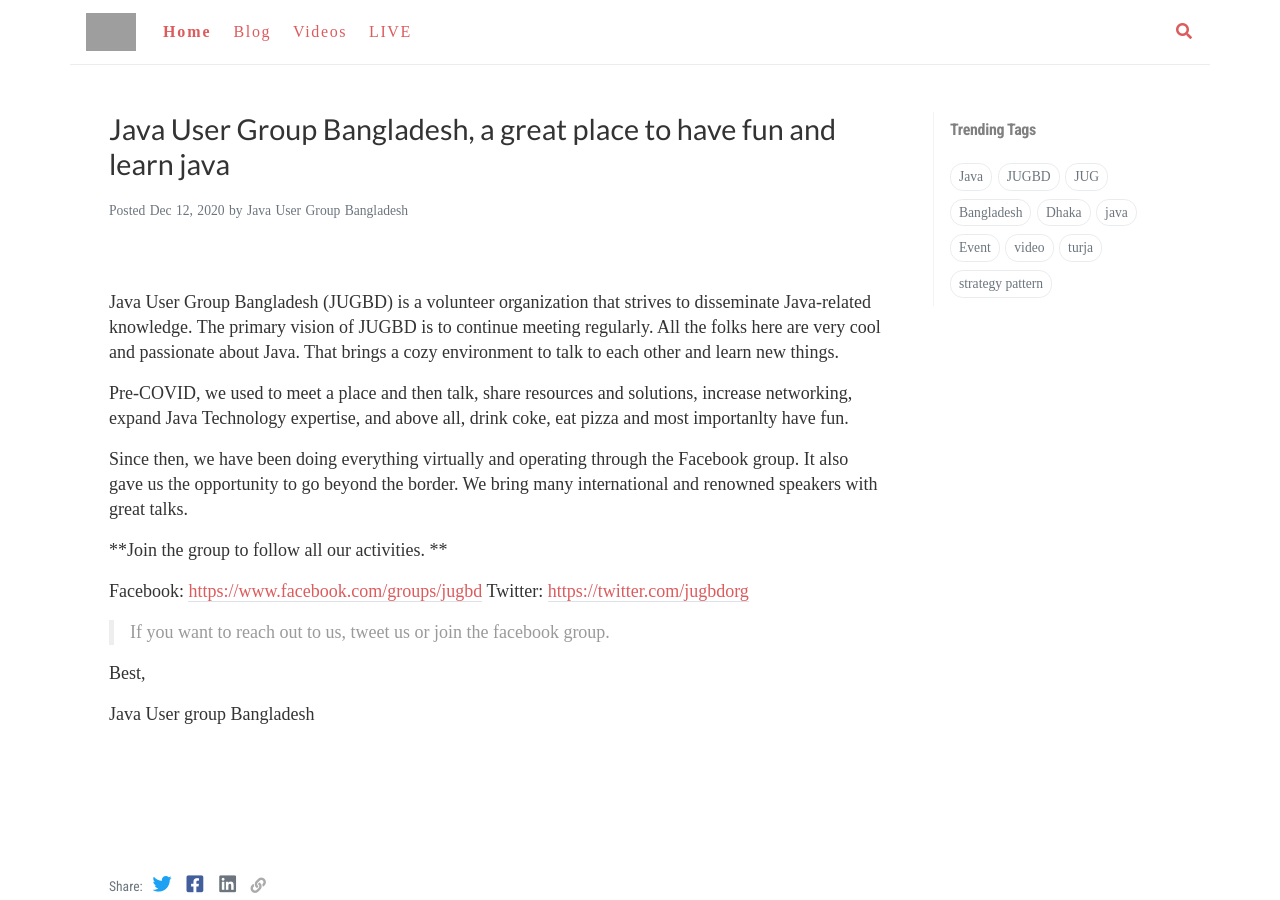
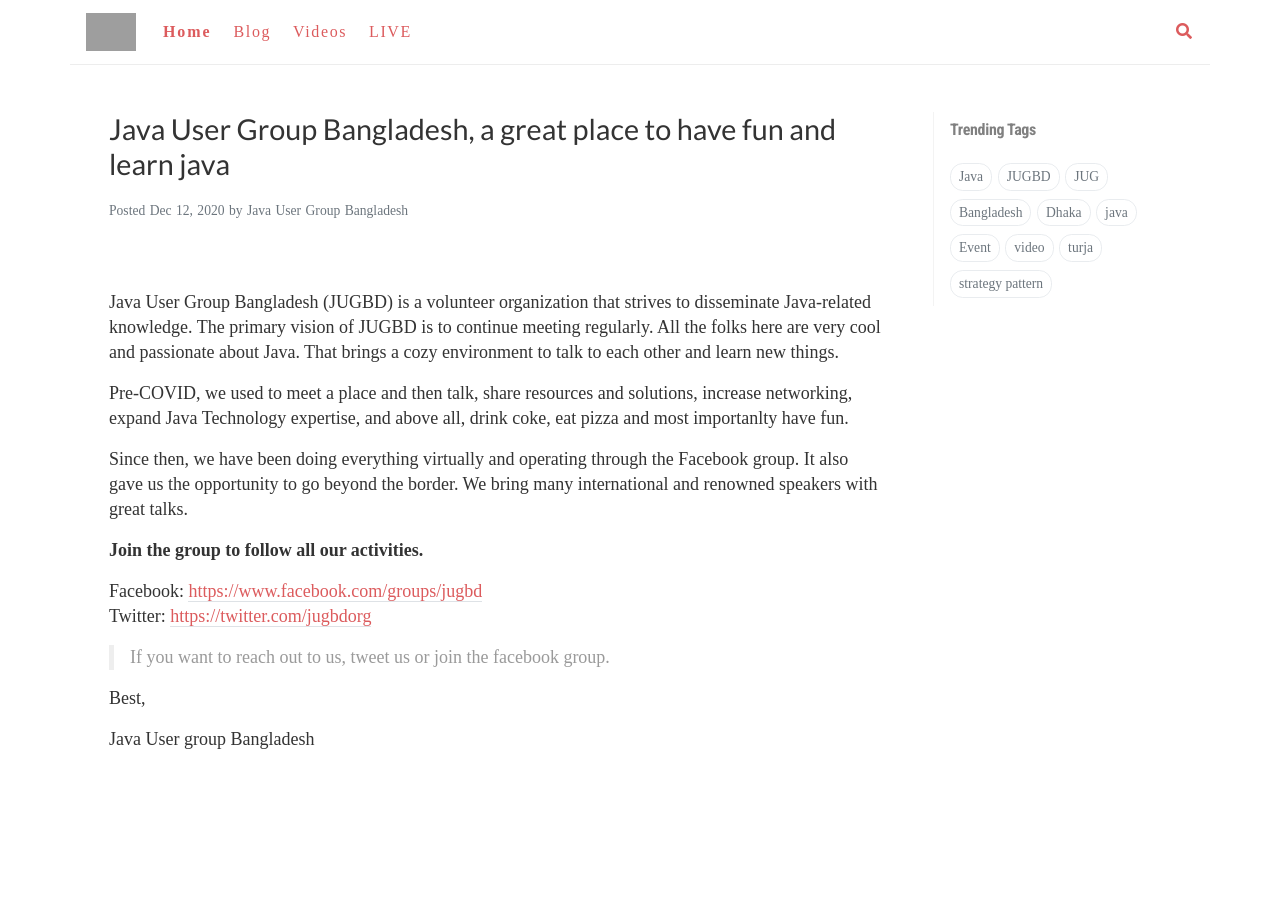
Before and after one commit to jugbd/jugbd.org, a Jekyll site: the page built from index.md, in a window 1280 px wide and 900 px high. Built offline with Jekyll 4.4.1, drawn with Linux system fonts in a browser that asks for light colours; nearby versions of some CDN libraries; some web fonts are replaced; comment, search, counter and statistics services are not loaded; grey boxes are pictures that could not be loaded.

```diff
--- a/index.md
+++ b/index.md
@@ -13,10 +13,9 @@ Pre-COVID, we used to meet a place and then talk, share resources and solutions,
 Since then, we have been doing everything virtually and operating through the Facebook group. It also gave us the opportunity to go beyond the border. We bring
 many international and renowned speakers with great talks.
 
-**Join the group to follow all our activities.
-**
+**Join the group to follow all our activities.**
 
-Facebook: [https://www.facebook.com/groups/jugbd](https://www.facebook.com/groups/jugbd)
+Facebook: [https://www.facebook.com/groups/jugbd](https://www.facebook.com/groups/jugbd)\
 Twitter: [https://twitter.com/jugbdorg](https://twitter.com/jugbdorg)
 
 > If you want to reach out to us, tweet us or join the facebook group.
```
